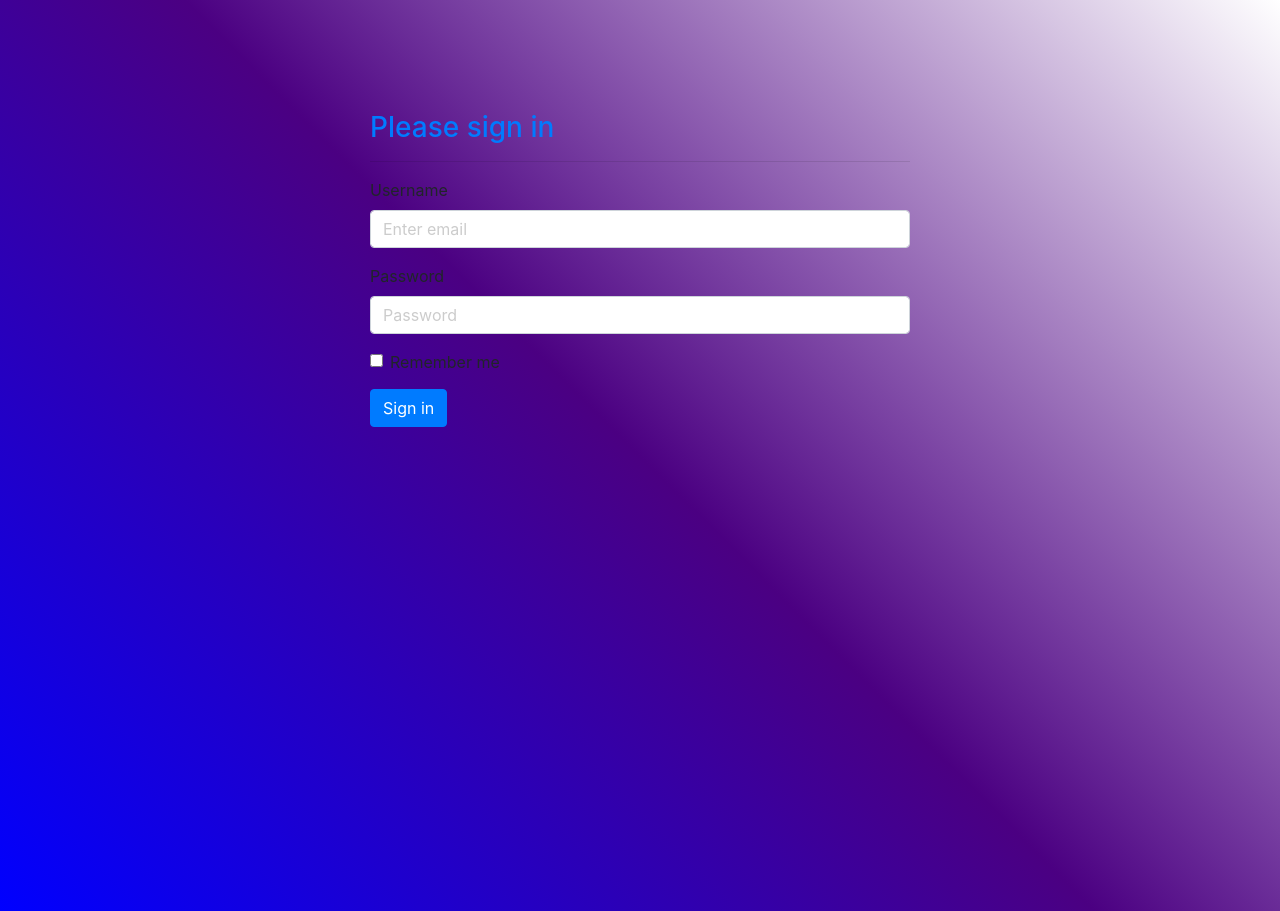
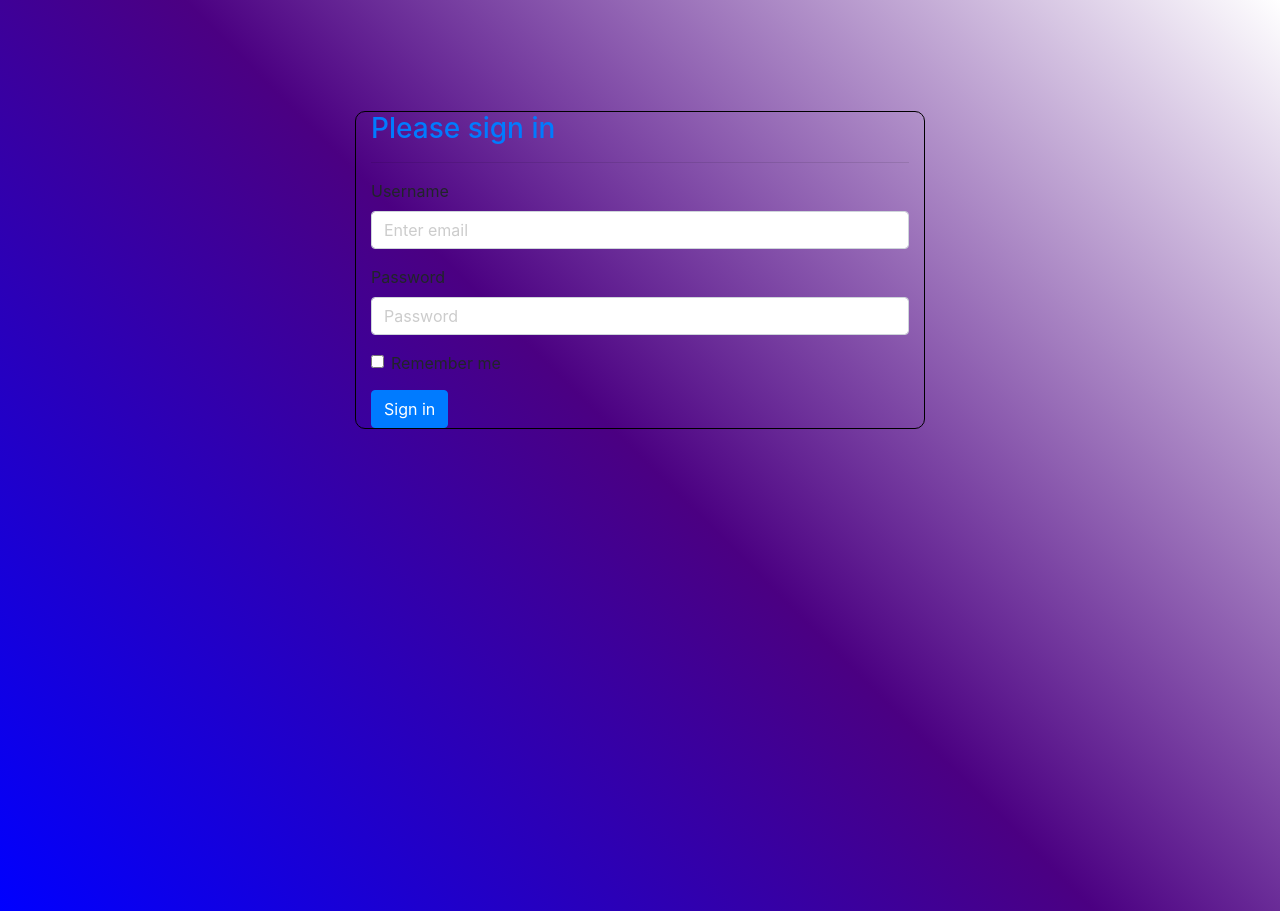
Before and after one commit to mhaluphet129/Allison, a plain HTML site: page index.html in a window 1280 px wide. Drawn offline with nearby package versions, Linux system fonts and the light colour scheme.

Commit message:
Update styles.css

```diff
--- a/styles.css
+++ b/styles.css
@@ -2,6 +2,11 @@ body{
     background: linear-gradient(45deg, blue, indigo, white);
     width: 100vw;
     height: 100vh;
+}
+
+form{
+    border: 1px solid #000;
+    border-radius: 10px;
 }
 
 .title{
```
